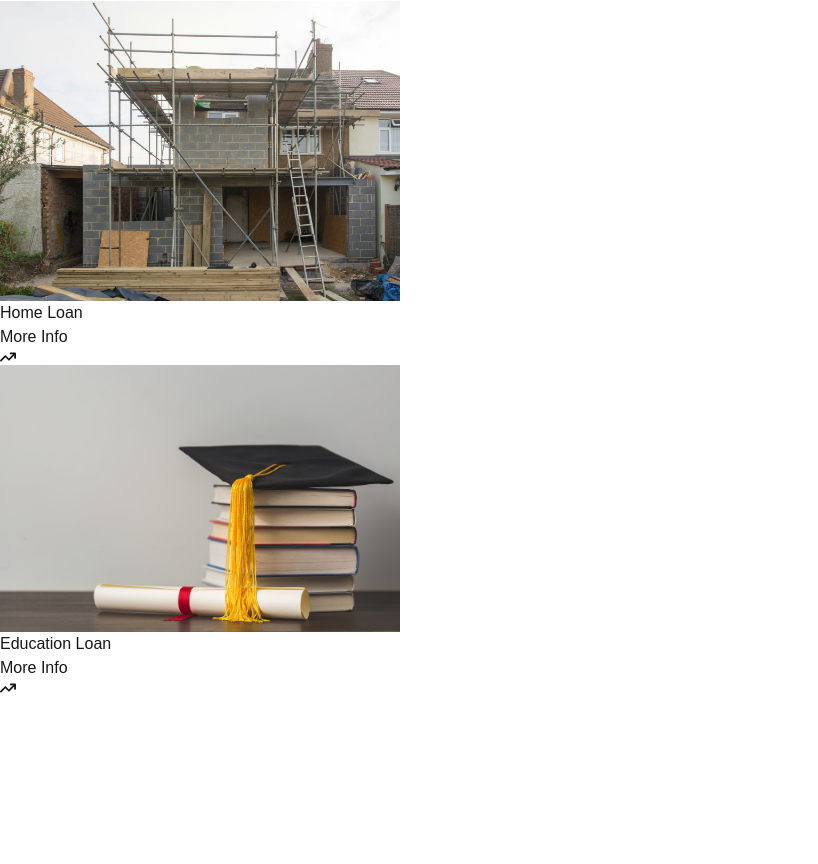
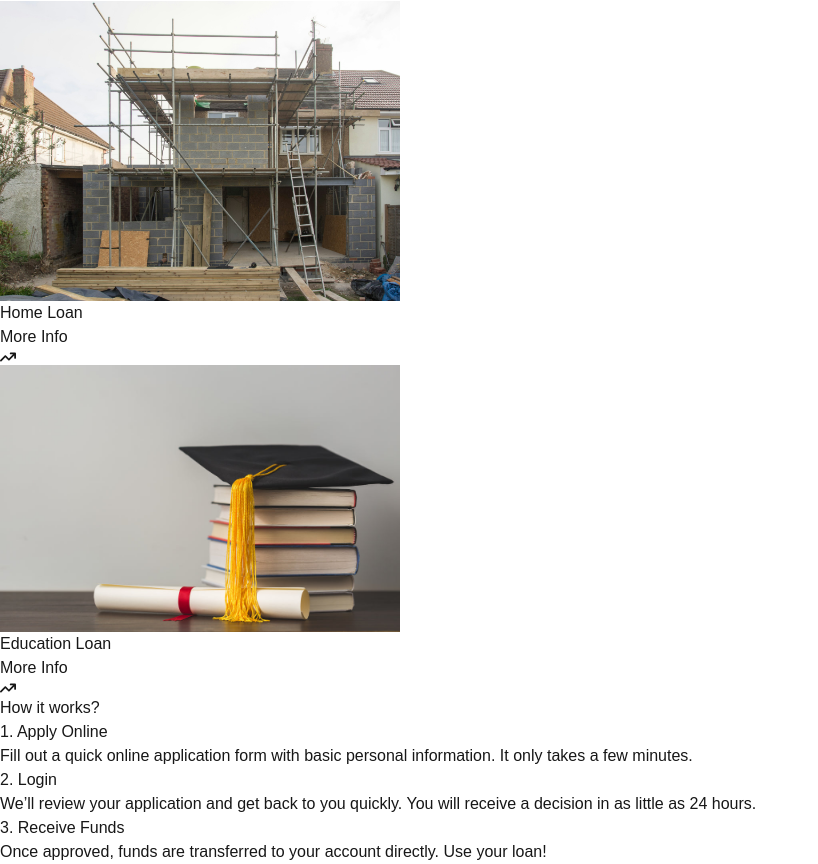
Before and after one commit to uzairrehan/islamic-qarz, a Next.js app in the folder client/: page / in a window 1280 px wide. Shown: the part 980-1844 px from the top of the page, without its empty margins (0-818 px from the left). Before the commit the page ends 1676 px from the top, so only its background shows below. Built offline with nearby package versions, Linux system fonts and the light colour scheme.

Commit message:
how it works section completed

```diff
--- a/client/src/app/page.tsx
+++ b/client/src/app/page.tsx
@@ -1,6 +1,7 @@
 import Navbar from "@/components/Navbar";
 import Hero from "@/components/Hero";
 import AllCards from "@/components/AllCards";
+import HowWorks from "@/components/HowWorks";
 
 export default function Home() {
   return (
@@ -8,6 +9,7 @@ export default function Home() {
       <Navbar />
       <Hero />
       <AllCards/>
+      <HowWorks/>
     </>
   );
 }
--- /dev/null
+++ b/client/src/components/HowWorks.tsx
@@ -0,0 +1,40 @@
+import React from 'react';
+
+function HowWorks() {
+    return (
+        <>
+            <h1 className='text-center text-3xl md:text-5xl py-12 font-extrabold'>
+                How it works?
+            </h1>
+
+            <ol className='p-4 flex w-full justify-center items-center gap-5 flex-wrap'>
+                <li className='flex flex-col items-center justify-center mb-6 border-2 rounded-lg h-44 w-[500px] p-6'>
+                    <h3 className='text-xl font-semibold mb-2  text-left w-full '>
+                        1. Apply Online
+                    </h3>
+                    <p className='text-lg '>
+                        Fill out a quick online application form with basic personal information. It only takes a few minutes.
+                    </p>
+                </li>
+                <li className='flex flex-col items-center justify-center mb-6 border-2 rounded-lg h-44 w-[500px] p-6'>
+                    <h3 className='text-xl font-semibold mb-2  text-left w-full '>
+                        2. Login
+                    </h3>
+                    <p className='text-lg '>
+                        We’ll review your application and get back to you quickly. You will receive a decision in as little as 24 hours.
+                    </p>
+                </li>
+                <li className='flex flex-col items-center justify-center mb-6 border-2 rounded-lg h-44 w-[500px] p-6'>
+                    <h3 className='text-xl font-semibold mb-2  text-left w-full '>
+                        3. Receive Funds
+                    </h3>
+                    <p className='text-lg '>
+                        Once approved, funds are transferred to your account directly. Use your loan!
+                    </p>
+                </li>
+            </ol>
+        </>
+    );
+}
+
+export default HowWorks;
```
